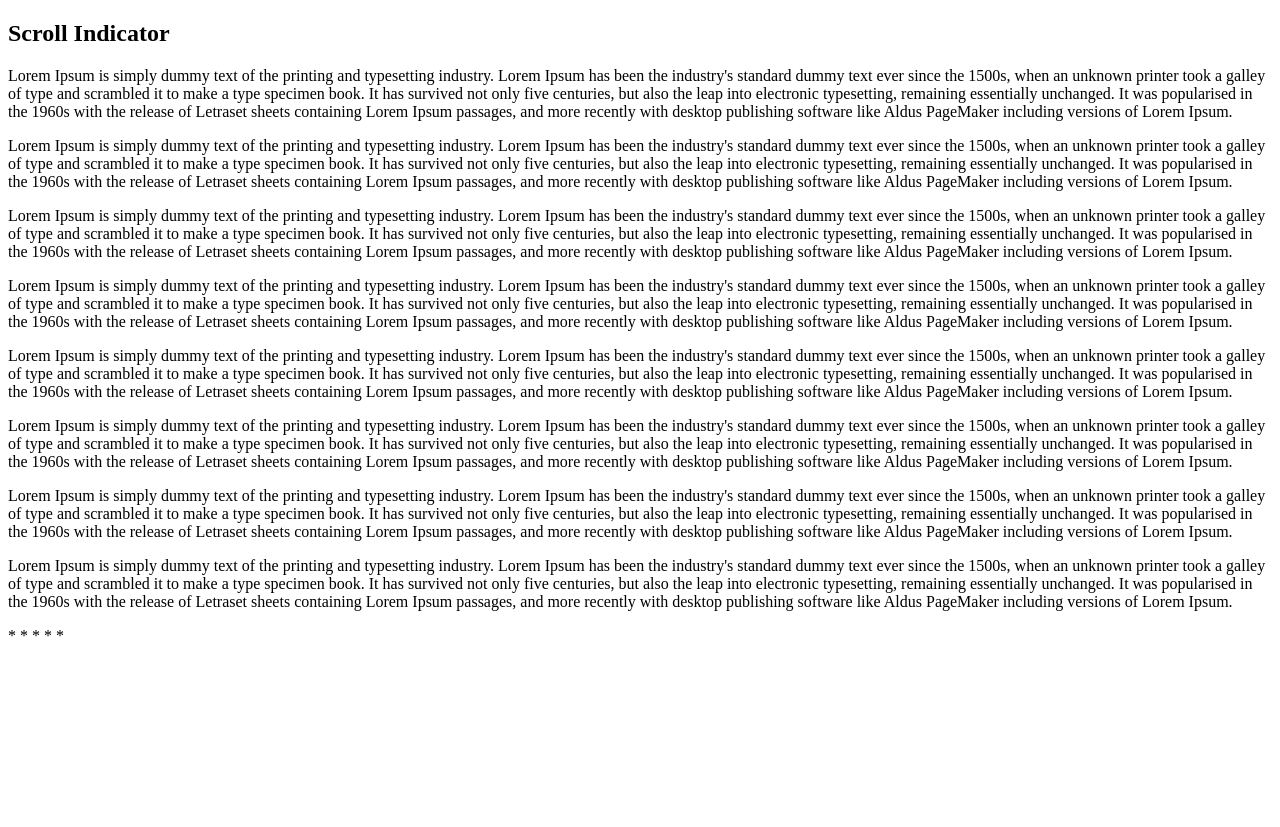
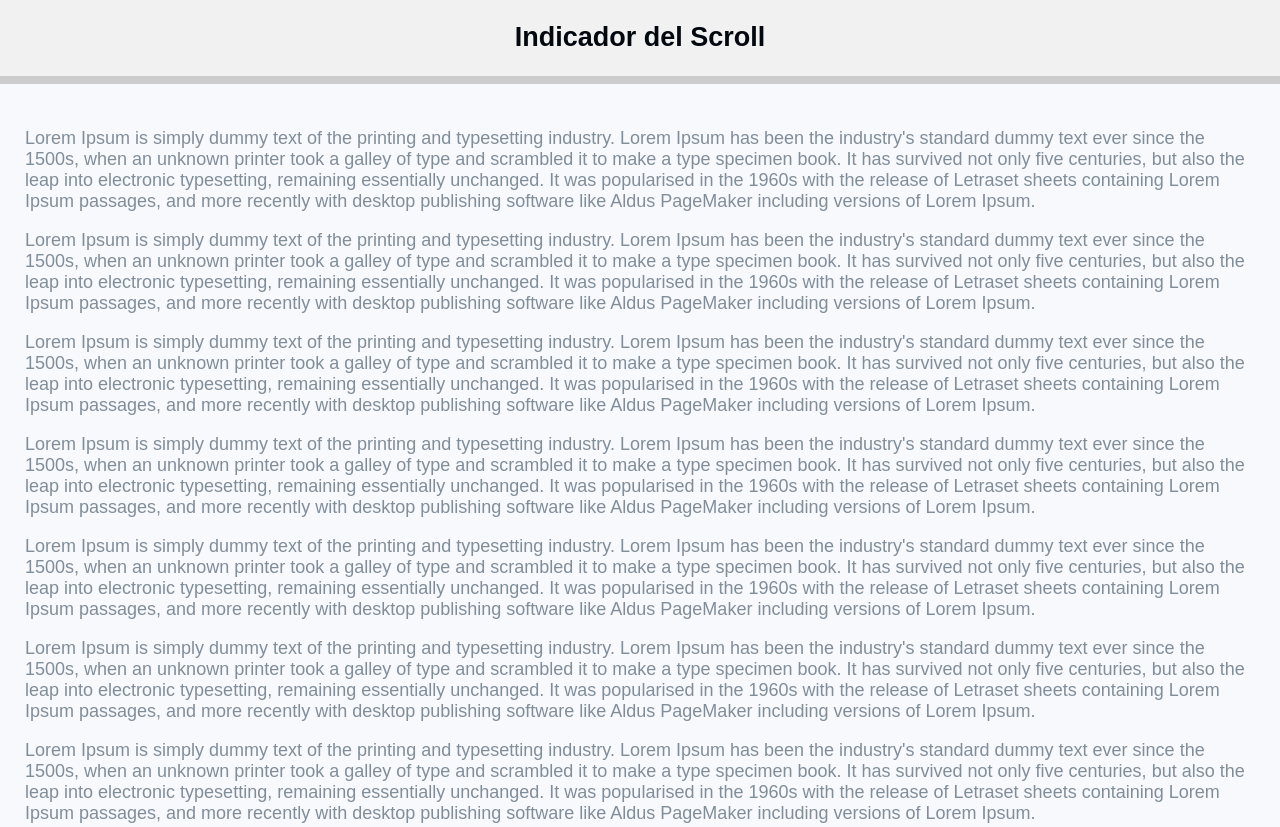
Before and after one commit to Tulio-Rangel/indicador-de-scroll, a plain HTML site: page index.html in a window 1280 px wide. Shown: the top 827 px of the page. Before the commit the page ends 800 px from the top, so only its background shows below. Drawn offline with Linux system fonts and the light colour scheme.

Commit message:
css agregado

```diff
--- /dev/null
+++ b/index.css
@@ -0,0 +1,42 @@
+body {
+    margin: 0;
+    font-size: 18px;
+    background-color: #F8F9FD;
+    font-family: Arial, Helvetica, sans-serif;
+  }
+
+  .header {
+    position: fixed;
+    top: 0;
+    z-index: 1;
+    width: 100%;
+    background-color: #f1f1f1;
+  }
+
+  .header h2 {
+    text-align: center;
+    color: #03080E;
+  }
+
+  .progress-container {
+    width: 100%;
+    height: 8px;
+    background: #ccc;
+  }
+
+  #progress-bar {
+    height: 8px;
+    width: 0%;
+    background: linear-gradient(90deg, rgba(131,58,180,1) 0%, rgba(253,29,143,1) 50%, rgba(252,133,69,1) 100%);
+  }
+
+  .content {
+    padding: 60px 25px 0;
+    margin: 50px auto 0 auto;
+    color: #808E9A;
+  }
+
+  .stars{
+    text-align: center;
+    font-size: 26px;
+  }
--- a/index.html
+++ b/index.html
@@ -4,11 +4,12 @@
     <meta charset="UTF-8">
     <meta http-equiv="X-UA-Compatible" content="IE=edge">
     <meta name="viewport" content="width=device-width, initial-scale=1.0">
-    <title>Document</title>
+    <title>Scroll</title>
+    <link rel="stylesheet" href="index.css">
 </head>
 <body>
     <div class="header">
-        <h2>Scroll Indicator</h2>
+        <h2>Indicador del Scroll</h2>
         <div class="progress-container">
           <div class="progress-bar" id="progress-bar"></div>
         </div>
@@ -33,5 +34,6 @@
 
         <p class="stars">* * * * *</p>
       </div>
+    <script src="index.js"></script>
 </body>
 </html>
```
